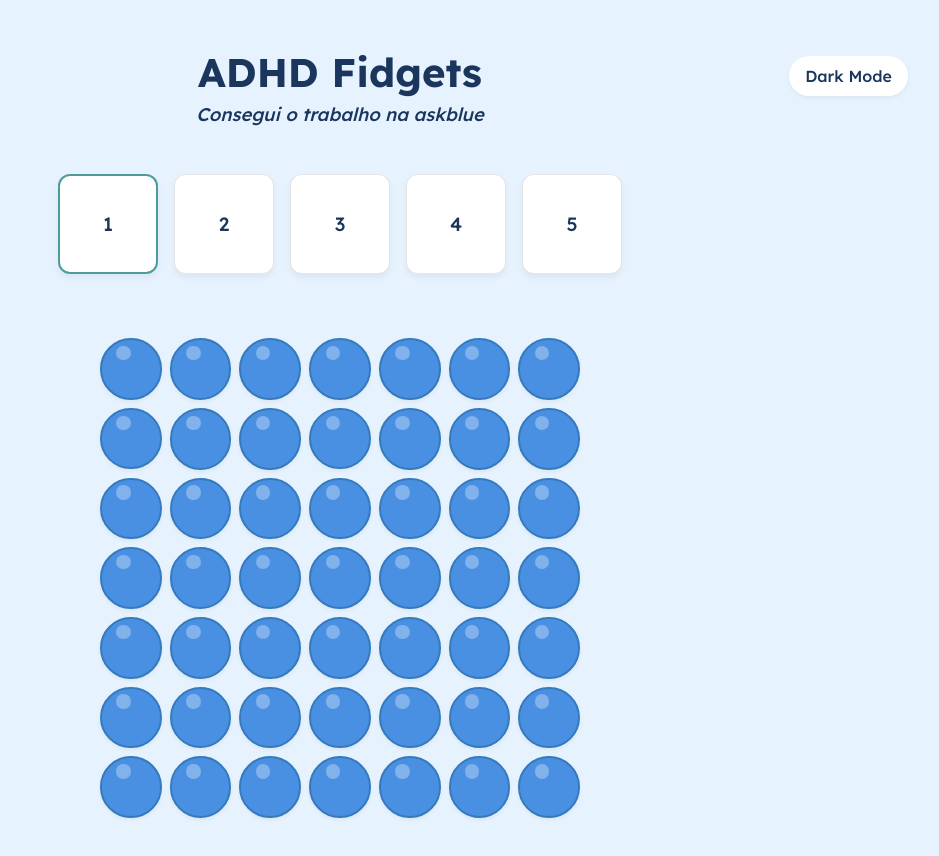
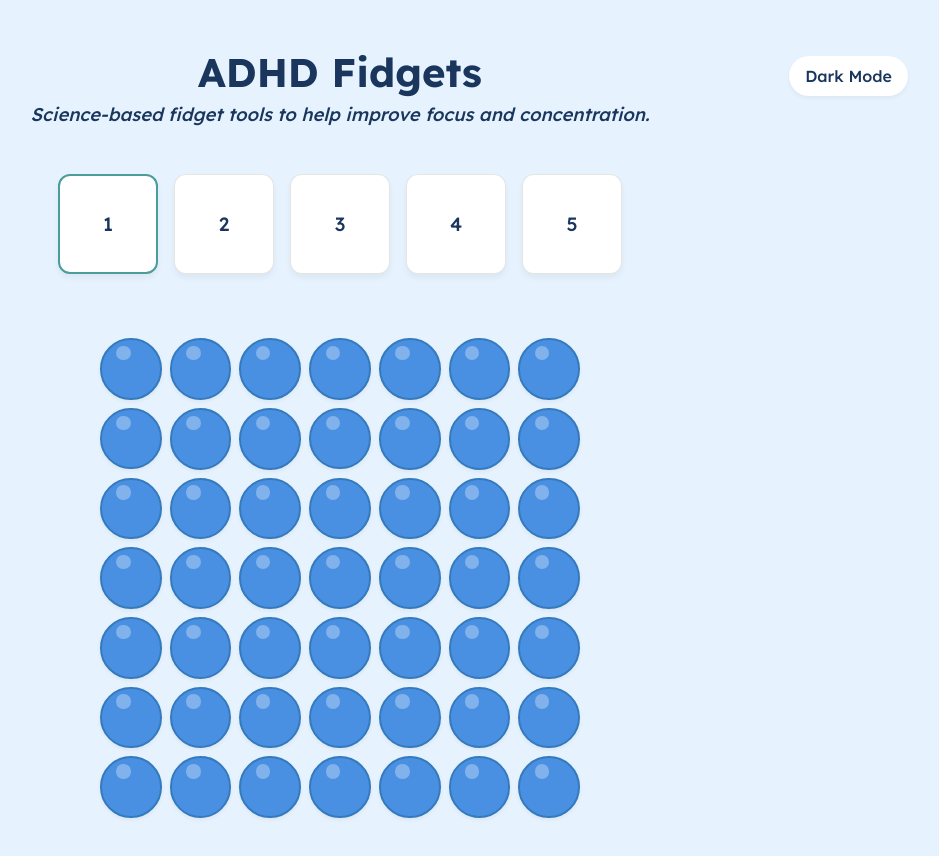
Before and after one commit to FerroDude/ADHD_Fidget_App, a React (Vite) app: page / in a window 1280 px wide. Shown: the top 856 px of the page, without its empty margins (300-1239 px from the left). Built offline with nearby package versions, Linux system fonts and the light colour scheme.

Commit message:
changed subtitle back

```diff
--- a/src/App.jsx
+++ b/src/App.jsx
@@ -53,9 +53,8 @@ function App() {
           <div className="app-header-content">
             <h1>ADHD Fidgets</h1>
             <h2>
-              {/* Science-based fidget tools to help improve focus and
-              concentration. */}
-              Consegui o trabalho na askblue
+              Science-based fidget tools to help improve focus and
+              concentration.
             </h2>
           </div>
           <ThemeToggle />
```
